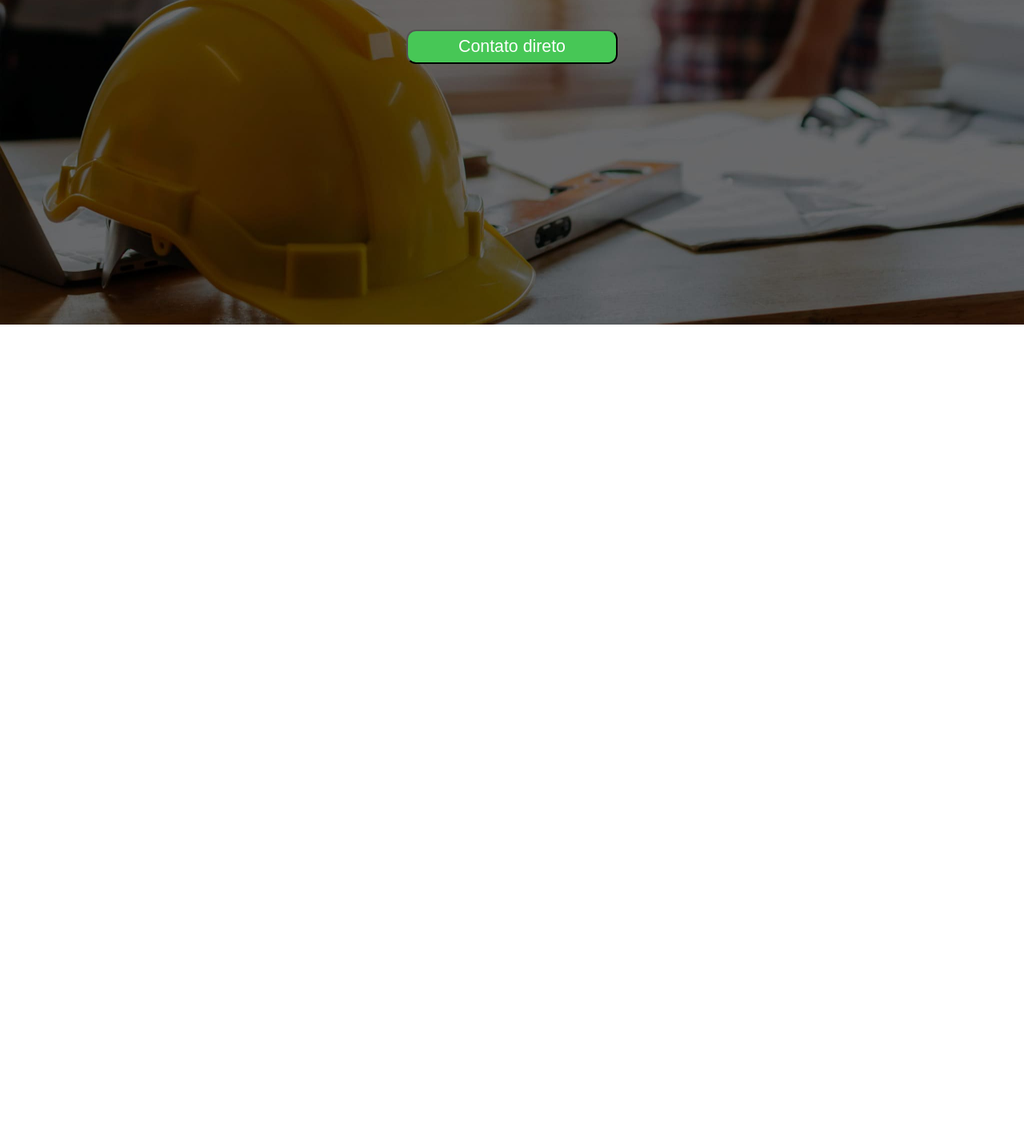
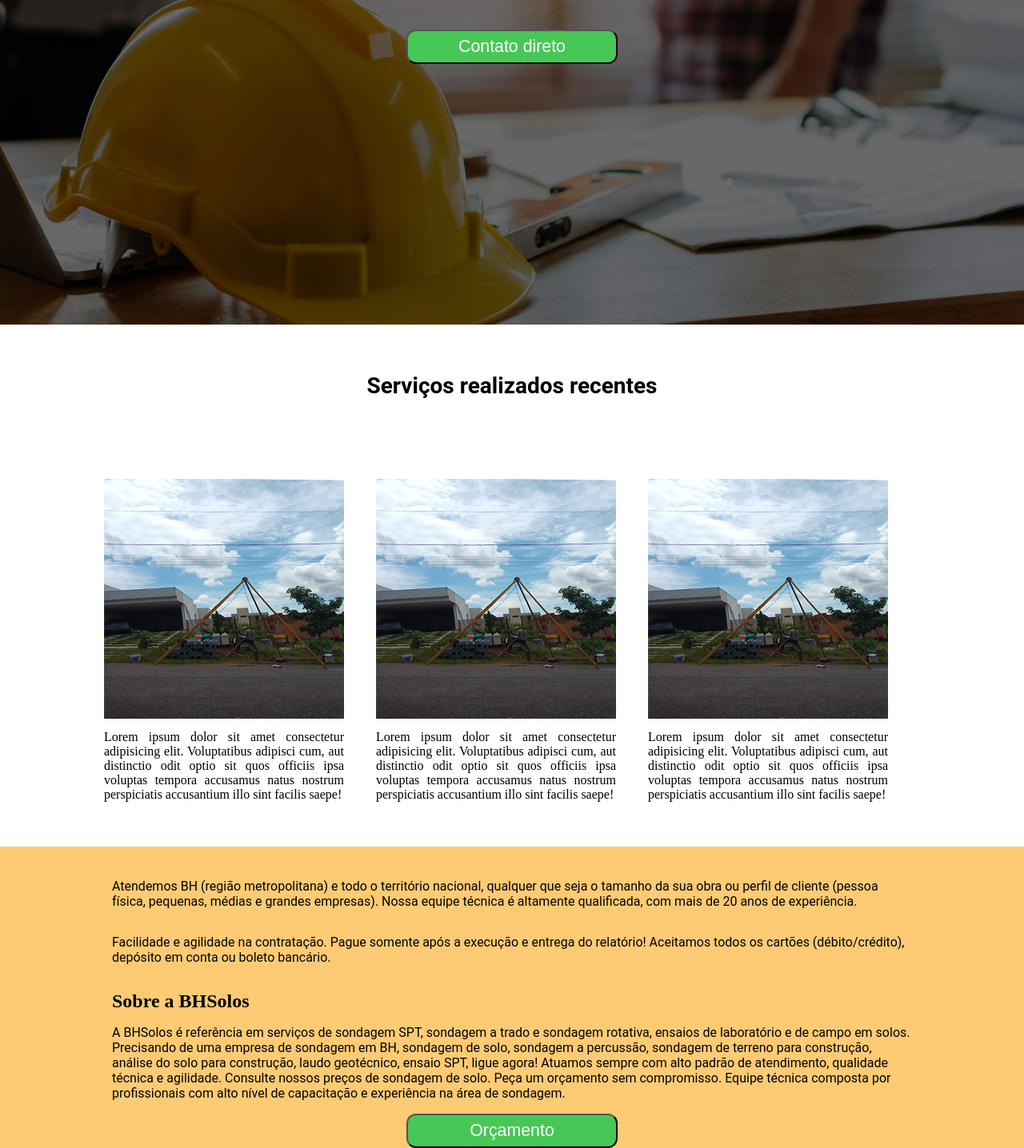
Before and after one commit to FabioLourenco99/site-vendas, a plain HTML site: page index.html in a window 1280 px wide. Shown: the part 394-1830 px from the top of the page at 80% size. Before the commit the page ends 800 px from the top, so only its background shows below. Drawn offline with Linux system fonts and the light colour scheme.

Commit message:
relaizado a parte de sobre nos

```diff
--- a/index.html
+++ b/index.html
@@ -17,14 +17,16 @@
             <nav id="nav">
                 <a href="https://www.primesondagem.com/"><img id="logo" src="Logo-prime-solos-editavel.png" alt="prime sondagem"></a>
                     <ul id="lista">
-                        <i class="fa-brands fa-whatsapp"></i><li >3198963-0725</li>
-                        <i class="fa-sharp fa-solid fa-location-dot"></i><li>Rua Urupema 127</li>
+                       <li>  <i class="fa-brands fa-whatsapp"></i> 3198963-0725</li>
+                       <li>  <i class="fa-sharp fa-solid fa-location-dot"></i>Rua Urupema 127</li>
                     </ul>
 
             </nav>
 </header>
 
-<article>
+
+<section id="captacao">
+
         <div>
             <h1 id="t_header">Somos especialistas em sondagem SPT
 
@@ -34,10 +36,38 @@
         <a href="https://api.whatsapp.com/send?phone=5531989630725&text=Gostaria de fazer um orçamento!"><button id="botao"><p>Contato direto</p></button></a>
 
         </div>
-</article>
+
     </div>
+</section>
+
+<section id="servicos">
 
 
+<h3 id="texto-servicos">Serviços realizados recentes</h3>
+
+<ul id="c_servicos">
+
+        <li><img class="img-servicos" src="ft-01.png" alt=""><p class="p-servicos">Lorem ipsum dolor sit amet consectetur adipisicing elit. Voluptatibus adipisci cum, aut distinctio odit optio sit quos officiis ipsa voluptas tempora accusamus natus nostrum perspiciatis accusantium illo sint facilis saepe!</p></li>
+        <li><img class="img-servicos" src="ft-01.png" alt=""><p class="p-servicos">Lorem ipsum dolor sit amet consectetur adipisicing elit. Voluptatibus adipisci cum, aut distinctio odit optio sit quos officiis ipsa voluptas tempora accusamus natus nostrum perspiciatis accusantium illo sint facilis saepe!</p></li>
+        <li><img class="img-servicos" src="ft-01.png" alt=""><p class="p-servicos">Lorem ipsum dolor sit amet consectetur adipisicing elit. Voluptatibus adipisci cum, aut distinctio odit optio sit quos officiis ipsa voluptas tempora accusamus natus nostrum perspiciatis accusantium illo sint facilis saepe!</p></li>
+</ul>
+</section>
+
+
+<section id="sobre-nos">
+<div id="container-sobre">
+
+    <p class="texto-sobrenos   p-sobre">Atendemos BH (região metropolitana) e todo o território nacional, qualquer que seja o tamanho da sua obra ou perfil de cliente (pessoa física, pequenas, médias e grandes empresas). Nossa equipe técnica é altamente qualificada, com mais de 20 anos de experiência. </p>
+
+        <p class="texto-sobrenos">Facilidade e agilidade na contratação. Pague somente após a execução e entrega do relatório! Aceitamos todos os cartões (débito/crédito), depósito em conta ou boleto bancário.</p>
+
+        <h1 id="h1-sobre">Sobre a BHSolos</h1>
+
+        <p class="texto-sobrenos"> A BHSolos é referência em serviços de sondagem SPT, sondagem a trado e sondagem rotativa, ensaios de laboratório e de campo em solos. Precisando de uma empresa de sondagem em BH, sondagem de solo, sondagem a percussão, sondagem de terreno para construção, análise do solo para construção, laudo geotécnico, ensaio SPT, ligue agora! Atuamos sempre com alto padrão de atendimento, qualidade técnica e agilidade. Consulte nossos preços de sondagem de solo. Peça um orçamento sem compromisso. Equipe técnica composta por profissionais com alto nível de capacitação e experiência na área de sondagem.</p>
+
+        <a href="https://api.whatsapp.com/send?phone=5531989630725&text=Gostaria de fazer um orçamento."><button id="botao-sobrenos"><p>Orçamento</p></button></a>
+</div>
+</section>
 
 </body>
 </html>
--- a/style.css
+++ b/style.css
@@ -84,12 +84,12 @@ justify-content: space-around;
 
 
 .fa-brands  {
-    width: 20px;
+    margin: 1vh;
 
 }
 
 .fa-sharp {
-    width: 20px;
+    margin: 1vh;
 }
 
 #t_header {
@@ -173,3 +173,181 @@ a {
         display: flex;
         margin: auto;
     }
+
+
+
+#texto-servicos {
+
+margin-top: 60px;
+text-align: center;
+font-size: 28px;
+font-family: 'Roboto', sans-serif;
+
+}
+
+.p-servicos {
+    padding-bottom: ;
+}
+
+    #c_servicos {
+        display: flex;
+        justify-content: center;
+        padding-top: 100px;
+        padding-bottom: 5vh;
+
+    }
+
+    @media (max-width: 720px) {
+
+        #c_servicos {
+            display: inline-block;
+            align-items: center;
+        }
+
+    #servicos {
+        text-align: center;
+
+    }
+
+.p-servicos {
+    padding-bottom: 7vh;
+}
+
+
+            }
+
+ ul li {
+        list-style: none;
+
+    }
+
+    .img-servicos {
+        width: 300px;
+
+        margin-bottom: 10px;
+    }
+
+    .p-servicos {
+        width: 300px;
+        text-align: justify;
+    }
+
+    @media (max-width:1060px) {
+
+
+        .p-servicos {
+            width: 190px;
+
+        }
+            .img-servicos {
+                width: 195px;
+
+            }
+
+    }
+
+    @media (max-width:750px) {
+
+
+        .p-servicos {
+            width: 300px;
+
+        }
+            .img-servicos {
+                width: 300px;
+
+            }
+
+    }
+
+    #sobre-nos {
+
+        background-color: #FDCB74;
+    }
+
+    #h1-sobre{
+        margin-top: 2vh;
+    }
+
+
+
+
+.texto-sobrenos {
+    margin-top: 2vh;
+
+    text-align: center;
+    color: black;
+    font-family: 'Roboto', sans-serif;
+    text-align: left;
+    padding-bottom: 2vh;
+
+}
+
+.p-sobre{
+    padding-top: 5vh;
+
+}
+
+#container-sobre {
+
+    width: 1000px;
+    margin: auto;
+
+}
+
+@media (max-width:1060px) {
+    #container-sobre {
+width: 600px;
+    }
+}
+
+#botao-sobrenos {
+
+    width: 264px;
+    height: 43px;
+    background: #47C756;
+    border-radius: 12px;
+    color: #ffff;
+    display: flex;
+    margin: 0 auto;
+    cursor: pointer;
+    font-size: 16pt;
+}
+
+#botao-sobrenos p {
+
+    display: flex;
+     margin: auto;
+}
+
+
+
+@media (max-width:720px) {
+    #container-sobre {
+max-width: 500px;
+
+    }
+.texto-sobrenos {
+    text-align: justify;
+}
+}
+
+@media (max-width:500px) {
+    #container-sobre {
+max-width: 430px;
+
+    }
+.texto-sobrenos {
+    text-align: justify;
+}
+}
+
+@media (max-width:445px) {
+    #container-sobre {
+max-width: 350px;
+
+    }
+.texto-sobrenos {
+    text-align: justify;
+}
+}
```
Also changed, not shown: 12].jpeg (added), ft-01.png (added), servicos1.jpg (added). Lines whose indentation alone changed are shown as unchanged.
